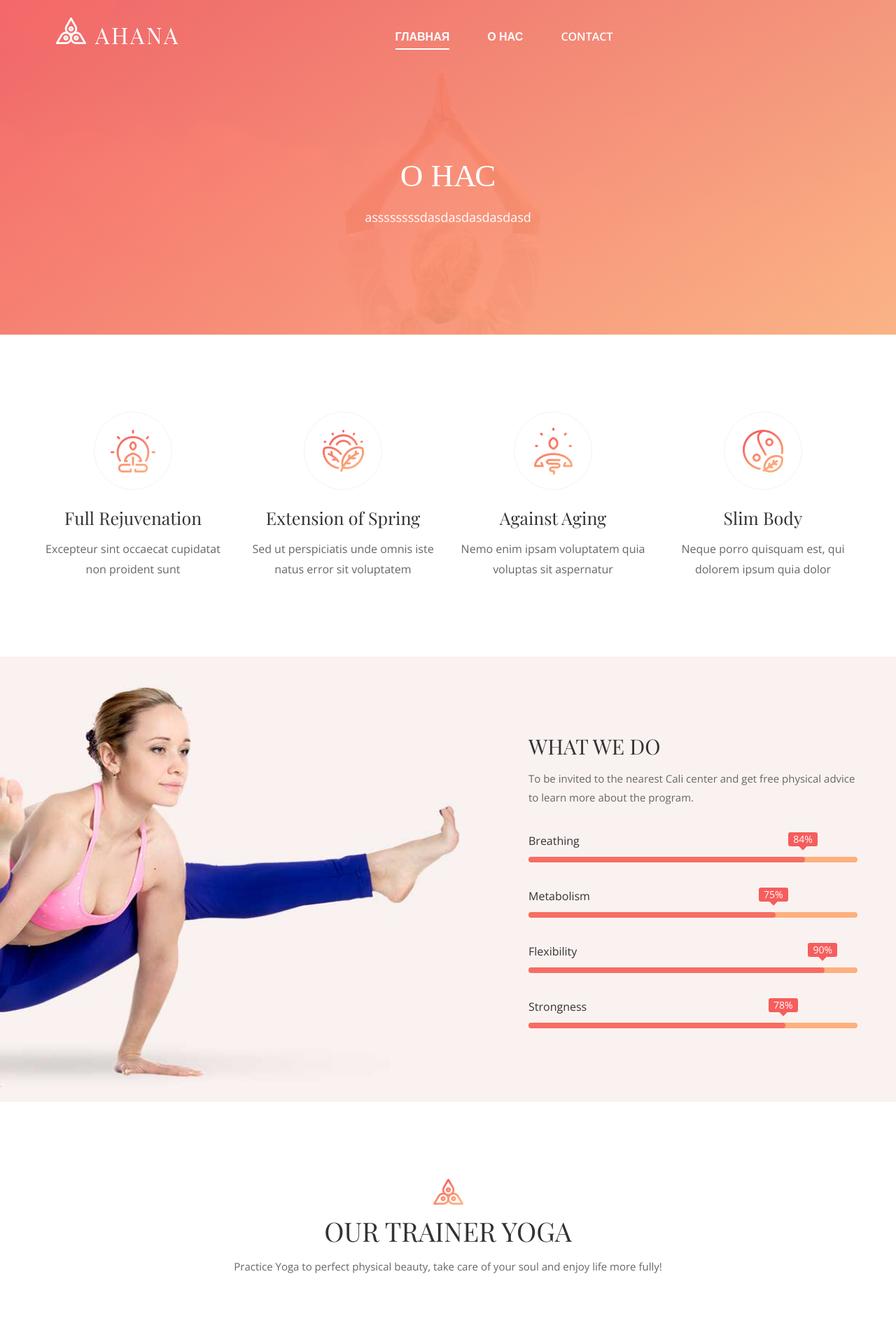
After one commit to Kudrat0777/yoga_orzu, a Django app: template templates/about/index.html in a window 1280 px wide. The commit adds this page. Shown: the top 1920 px of the page at 70% size. Run offline with Django 3.2, Linux system fonts and the light colour scheme; the template is opened without the code that fills it, so the values that code supplies are empty; some libraries are stand-ins or nearby versions; some web fonts are replaced.

Commit message:
selected the main html, added the about page

```diff
--- a/apps/main/urls.py
+++ b/apps/main/urls.py
@@ -4,5 +4,6 @@ from . import views
 app_name = 'main'
 
 urlpatterns = [
-    path('', views.HomePageView.as_view(), name='home_page')
+    path('', views.HomePageView.as_view(), name='home_page'),
+    path('about/', views.AboutPageView.as_view(), name='about_page')
 ]
--- a/apps/main/views.py
+++ b/apps/main/views.py
@@ -2,4 +2,8 @@ from django.views.generic import TemplateView
 
 
 class HomePageView(TemplateView):
-    template_name ='index.html'
+    template_name ='base.html'
+
+
+class AboutPageView(TemplateView):
+    template_name = 'about/index.html'
--- /dev/null
+++ b/templates/about/blog_section.html
@@ -0,0 +1,29 @@
+{% load static %}
+<section class="about-blog-section spad">
+    <div class="container">
+        <div class="section-title text-center">
+            <img src="{% static 'img/icons/logo-icon.png' %}" alt="">
+            <h2>Course benefits</h2>
+            <p>Practice Yoga to perfect physical beauty, take care of your soul and enjoy life more fully!</p>
+        </div>
+        <div class="row">
+            <div class="col-lg-4 col-md-6">
+                <div class="blog-item">
+                    <img src="{% static 'img/blog/1.jpg' %}" alt="">
+                    <div class="bi-text">
+                        <h2><a href="single-blog.html">Yoga for Slim Physique</a></h2>
+                        <p>Regular practice with breathing tech-niques in Yoga will help you get a toned body, this is the perfect choice</p>
+                    </div>
+                    <div class="bi-footer">
+                        <div class="bi-cata">Health & Beauty</div>
+                        <div class="bi-social">
+                            <a href="#"><i class="fa fa-facebook"></i></a>
+                            <a href="#"><i class="fa fa-instagram"></i></a>
+                            <a href="#"><i class="fa fa-twitter"></i></a>
+                        </div>
+                    </div>
+                </div>
+            </div>
+        </div>
+    </div>
+</section>
--- /dev/null
+++ b/templates/about/header_section.html
@@ -0,0 +1,11 @@
+{% load static %}
+<section class="page-top-section set-bg" data-setbg="{% static 'img/page-top-bg.jpg' %}">
+    <div class="container">
+        <div class="row">
+            <div class="col-lg-7 m-auto text-white">
+                <h2>О нас</h2>
+                <p>assssssssdasdasdasdasdasd</p>
+            </div>
+        </div>
+    </div>
+</section>
--- /dev/null
+++ b/templates/about/index.html
@@ -0,0 +1,24 @@
+{% extends 'base.html' %}
+{% load static %}
+
+{% block title %}
+	<title>О нас</title>
+{% endblock %}
+
+{% block body %}
+
+	{% include 'about/header_section.html' %}
+
+	{% include 'about/service_section.html' %}
+
+	{% include 'about/what_we_do.html' %}
+
+	{% include 'about/trainer_section.html'%}
+
+	{% include 'about/review_section.html' %}
+
+	{% include 'about/blog_section.html' %}
+
+{% endblock %}
+
+</html>
--- /dev/null
+++ b/templates/about/review_section.html
@@ -0,0 +1,21 @@
+{% load static %}
+<section class="review-section spad set-bg" data-setbg="{% static 'img/review-bg.jpg' %}">
+    <div class="container">
+        <div class="row">
+            <div class="col-lg-8 m-auto">
+                <div class="review-slider owl-carousel">
+                    <div class="review-item">
+                        <div class="ri-img">
+                            <img src="{% static 'img/classes/author/1.jpg' %}" alt="">
+                        </div>
+                        <div class="ri-text text-white">
+                            <p>On the other hand, we denounce with righteous indignation and dislike men who are so beguiled and demoralized by the charms of pleasure of the moment, so blinded by desire, that they cannot foresee the pain and trouble that are bound to ensue; and equal blame belongs to those who fail in their duty through weakness.</p>
+                            <h4>Denise Thomas</h4>
+                            <h6>Designer</h6>
+                        </div>
+                    </div>
+                </div>
+            </div>
+        </div>
+    </div>
+</section>
--- /dev/null
+++ b/templates/about/service_section.html
@@ -0,0 +1,51 @@
+{% load static %}
+<section class="service-section spad">
+    <div class="container">
+        <div class="row">
+            <div class="col-lg-3 col-sm-6">
+                <div class="about-item icon-box">
+                    <div class="ai-icon">
+                        <img src="{% static 'img/icons/about-1.png' %}" alt="">
+                    </div>
+                    <div class="ai-text">
+                        <h4>Full Rejuvenation</h4>
+                        <p>Excepteur sint occaecat cupidatat non proident sunt</p>
+                    </div>
+                </div>
+            </div>
+            <div class="col-lg-3 col-sm-6">
+                <div class="about-item icon-box">
+                    <div class="ai-icon">
+                        <img src="{% static 'img/icons/about-2.png' %}" alt="">
+                    </div>
+                    <div class="ai-text">
+                        <h4>Extension of Spring</h4>
+                        <p>Sed ut perspiciatis unde omnis iste natus error sit voluptatem</p>
+                    </div>
+                </div>
+            </div>
+            <div class="col-lg-3 col-sm-6">
+                <div class="about-item icon-box">
+                    <div class="ai-icon">
+                        <img src="{% static 'img/icons/about-3.png' %}" alt="">
+                    </div>
+                    <div class="ai-text">
+                        <h4>Against Aging</h4>
+                        <p>Nemo enim ipsam voluptatem quia voluptas sit aspernatur</p>
+                    </div>
+                </div>
+            </div>
+            <div class="col-lg-3 col-sm-6">
+                <div class="about-item icon-box">
+                    <div class="ai-icon">
+                        <img src="{% static 'img/icons/about-4.png' %}  " alt="">
+                    </div>
+                    <div class="ai-text">
+                        <h4>Slim Body</h4>
+                        <p>Neque porro quisquam est, qui dolorem ipsum quia dolor</p>
+                    </div>
+                </div>
+            </div>
+        </div>
+    </div>
+</section>
--- /dev/null
+++ b/templates/about/trainer_section.html
@@ -0,0 +1,30 @@
+{% load static %}
+<section class="trainer-section overflow-hidden spad">
+    <div class="container">
+        <div class="section-title text-center">
+            <img src="img/icons/logo-icon.png" alt="">
+            <h2>Our Trainer Yoga</h2>
+            <p>Practice Yoga to perfect physical beauty, take care of your soul and enjoy life more fully!</p>
+        </div>
+        <div class="trainer-slider owl-carousel">
+            <div class="ts-item">
+                <div class="trainer-item">
+                    <div class="ti-img">
+                        <img src="{% static 'img/trainer/1.png' %}" alt="">
+                    </div>
+                    <div class="ti-text">
+                        <h4>Lori Kennedy</h4>
+                        <h6>Yoga Trainer</h6>
+                        <p>Yoga & Therapy Certificate of Uttarakhand University Sanskrit</p>
+                        <div class="ti-social">
+                            <a href="#"><i class="fa fa-facebook"></i></a>
+                            <a href="#"><i class="fa fa-instagram"></i></a>
+                            <a href="#"><i class="fa fa-twitter"></i></a>
+                            <a href="#"><i class="fa fa-linkedin"></i></a>
+                        </div>
+                    </div>
+                </div>
+            </div>
+        </div>
+    </div>
+</section>
--- /dev/null
+++ b/templates/about/what_we_do.html
@@ -0,0 +1,29 @@
+{% load static %}
+<section class="wwd-section spad set-bg" data-setbg="{% static 'img/wwd-bg.jpg' %}">
+    <div class="container">
+        <div class="row">
+            <div class="col-xl-6 col-lg-7 ml-auto">
+                <div class="wwd-text">
+                    <h3>What we do</h3>
+                    <p>To be invited to the nearest Cali center and get free physical advice to learn more about the program.</p>
+                    <div class="single-progress-item">
+                        <p>Breathing</p>
+                        <div class="progress-bar-style" data-progress="84"  data-bgcolor="#f76d63"></div>
+                    </div>
+                    <div class="single-progress-item">
+                        <p>Metabolism</p>
+                        <div class="progress-bar-style" data-progress="75"  data-bgcolor="#f76d63"></div>
+                    </div>
+                    <div class="single-progress-item">
+                        <p>Flexibility</p>
+                        <div class="progress-bar-style" data-progress="90"  data-bgcolor="#f76d63"></div>
+                    </div>
+                    <div class="single-progress-item">
+                        <p>Strongness</p>
+                        <div class="progress-bar-style" data-progress="78"  data-bgcolor="#f76d63"></div>
+                    </div>
+                </div>
+            </div>
+        </div>
+    </div>
+</section>
--- a/templates/index.html
+++ b/templates/base.html
@@ -1,70 +1,21 @@
 {% load static %}
 <!DOCTYPE html>
-<html lang="zxx">
+<html lang="en">
 <head>
-	<title>Yoga Orzu</title>
-	<meta charset="UTF-8">
-	<meta name="description" content="Ahana Yoga HTML Template">
-	<meta name="keywords" content="yoga, html">
-	<meta name="viewport" content="width=device-width, initial-scale=1.0">
-	<!-- Stylesheets -->
-	<link rel="stylesheet" href="{% static 'css/bootstrap.min.css' %}"/>
-	<link rel="stylesheet" href="{% static 'css/font-awesome.min.css' %}"/>
-	<link rel="stylesheet" href="{% static 'css/owl.carousel.min.css' %} "/>
-	<link rel="stylesheet" href="{% static 'css/nice-select.css' %}"/>
-	<link rel="stylesheet" href="{% static 'css/magnific-popup.css' %}"/>
-	<link rel="stylesheet" href="{% static 'css/slicknav.min.css' %}"/>
-	<link rel="stylesheet" href="{% static 'css/animate.css' %}"/>
+	{% block title %}
+		<title>Yoga Orzu</title>
+	{% endblock %}
 
-	<link rel="stylesheet" href="{% static 'css/style.css' %}"/>
+	{% include 'includes/head.html' %}
+</head>
 
-</head>
 <body>
-	<!-- Page Preloder -->
 	<div id="preloder">
 		<div class="loader"></div>
 	</div>
+	{% include 'includes/header.html'%}
 
-	<!-- Header Section -->
-	<header class="header-section">
-		<div class="header-bottom">
-			<a href="index.html" class="site-logo">
-				<img src="{% static 'img/logo.png' %}" alt="">
-			</a>
-			<div class="container">
-				<ul class="main-menu">
-					<li><a href="index.html" class="active">Главная</a></li>
-					<li><a href="about.html">О нас</a></li>
-					<li><a href="classes.html">Classes</a>
-						<ul class="sub-menu">
-							<li><a href="classes.html">Our Claasses</a></li>
-							<li><a href="classes-details.html">Claasses Details</a></li>
-						</ul>
-					</li>
-					<li><a href="trainer.html">trainers</a>
-						<ul class="sub-menu">
-							<li><a href="trainer.html">Our Trainers</a></li>
-							<li><a href="trainer-details.html">Trainers Details</a></li>
-						</ul>
-					</li>
-					<li><a href="events.html">events</a>
-						<ul class="sub-menu">
-							<li><a href="events.html">Our Events</a></li>
-							<li><a href="event-details.html">Events Details</a></li>
-						</ul>
-					</li>
-					<li><a href="blog.html">Blog</a>
-						<ul class="sub-menu">
-							<li><a href="blog.html">Our Blog</a></li>
-							<li><a href="single-blog.html">Blog Details</a></li>
-						</ul>
-					</li>
-					<li><a href="contact.html">Contact</a></li>
-				</ul>
-			</div>
-		</div>
-	</header>
-	<!-- Header Section end -->
+	{% block body %}
 
 	<!-- Hero Section -->
 	<section class="hero-section">
--- /dev/null
+++ b/templates/includes/footer.html
@@ -0,0 +1,63 @@
+{% load static %}
+<footer class="footer-section">
+    <div class="container">
+        <div class="row">
+            <div class="col-lg-3 col-sm-6">
+                <div class="footer-widget">
+                    <div class="about-widget">
+                        <img src="{% static 'img/logo-3.png' %}" alt="">
+                        <p>Lorem ipsum dolor sit amet, consec-tetur adipiscing elit sed.</p>
+                        <ul>
+                            <li><i class="material-icons">phone</i>(965) 436 3274</li>
+                            <li><i class="material-icons">email</i>ahana.yoga@gmail.com</li>
+                            <li><i class="material-icons">map</i>184 Main Collins Street</li>
+                        </ul>
+                    </div>
+                </div>
+            </div>
+            <div class="col-lg-3 col-sm-6">
+                <div class="footer-widget pl-0 pl-lg-5">
+                    <h2 class="fw-title">Company</h2>
+                    <ul>
+                        <li><a href="#">Online Education</a></li>
+                        <li><a href="#">Gallery</a></li>
+                        <li><a href="#">Special Issues</a></li>
+                        <li><a href="#">Privacy Policy</a></li>
+                        <li><a href="#">Contact Us</a></li>
+                    </ul>
+                </div>
+            </div>
+            <div class="col-lg-2 col-sm-6">
+                <div class="footer-widget">
+                    <h2 class="fw-title">About Us</h2>
+                    <ul>
+                        <li><a href="#">Our Vision</a></li>
+                        <li><a href="#">Our Mission</a></li>
+                        <li><a href="#">Meet The Team</a></li>
+                        <li><a href="#">Introduce</a></li>
+                        <li><a href="#">Customer Service</a></li>
+                    </ul>
+                </div>
+            </div>
+            <div class="col-lg-4 col-sm-6">
+                <div class="footer-widget pl-0 pl-lg-5">
+                    <h2 class="fw-title">Open time</h2>
+                    <ul>
+                        <li><i class="material-icons">alarm_on</i>Mon - Fri:  6:30am - 07:45pm</li>
+                        <li><i class="material-icons">alarm_on</i>Sat - Sun:  8:30am - 05:45pm</li>
+                    </ul>
+                    <form class="infor-form">
+                        <input type="text" placeholder="Your Email">
+                        <button><img src="{% static 'img/icons/send.png' %}" alt=""></button>
+                    </form>
+                </div>
+            </div>
+        </div>
+        <div class="footer-bottom">
+            <div class="row">
+                <div class="col-md-4">
+                </div>
+            </div>
+        </div>
+    </div>
+</footer>
--- /dev/null
+++ b/templates/includes/head.html
@@ -0,0 +1,13 @@
+{% load static %}
+<meta charset="UTF-8">
+<meta name="description" content="Ahana Yoga HTML Template">
+<meta name="keywords" content="yoga, html">
+<meta name="viewport" content="width=device-width, initial-scale=1.0">
+<link rel="stylesheet" href="{% static 'css/bootstrap.min.css' %}"/>
+<link rel="stylesheet" href="{% static 'css/font-awesome.min.css' %}"/>
+<link rel="stylesheet" href="{% static 'css/owl.carousel.min.css' %} "/>
+<link rel="stylesheet" href="{% static 'css/nice-select.css' %}"/>
+<link rel="stylesheet" href="{% static 'css/magnific-popup.css' %}"/>
+<link rel="stylesheet" href="{% static 'css/slicknav.min.css' %}"/>
+<link rel="stylesheet" href="{% static 'css/animate.css' %}"/>
+<link rel="stylesheet" href="{% static 'css/style.css' %}"/>
--- /dev/null
+++ b/templates/includes/header.html
@@ -0,0 +1,39 @@
+{% load static %}
+<header class="header-section">
+    <div class="header-bottom">
+        <a href="index.html" class="site-logo">
+            <img src="{% static 'img/logo.png' %}" alt="">
+        </a>
+        <div class="container">
+            <ul class="main-menu">
+                <li><a href="{% url 'main:home_page'%}" class="active">Главная</a></li>
+                <li><a href="{% url 'main:about_page'%}">О нас</a></li>
+                {% comment %} <li><a href="classes.html">Classes</a>
+                    <ul class="sub-menu">
+                        <li><a href="classes.html">Our Claasses</a></li>
+                        <li><a href="classes-details.html">Claasses Details</a></li>
+                    </ul>
+                </li>
+                <li><a href="trainer.html">trainers</a>
+                    <ul class="sub-menu">
+                        <li><a href="trainer.html">Our Trainers</a></li>
+                        <li><a href="trainer-details.html">Trainers Details</a></li>
+                    </ul>
+                </li>
+                <li><a href="events.html">events</a>
+                    <ul class="sub-menu">
+                        <li><a href="events.html">Our Events</a></li>
+                        <li><a href="event-details.html">Events Details</a></li>
+                    </ul>
+                </li>
+                <li><a href="blog.html">Blog</a>
+                    <ul class="sub-menu">
+                        <li><a href="blog.html">Our Blog</a></li>
+                        <li><a href="single-blog.html">Blog Details</a></li>
+                    </ul>
+                </li> {% endcomment %}
+                <li><a href="contact.html">Contact</a></li>
+            </ul>
+        </div>
+    </div>
+</header>
--- /dev/null
+++ b/templates/includes/scripts.html
@@ -0,0 +1,9 @@
+{% load static %}
+<script src="{% static 'js/vendor/jquery-3.2.1.min.js' %}"></script>
+<script src="{% static 'js/bootstrap.min.js' %}"></script>
+<script src="{% static 'js/jquery.slicknav.min.js' %}"></script>
+<script src="{% static 'js/owl.carousel.min.js' %}"></script>
+<script src="{% static 'js/jquery.nice-select.min.js' %}"></script>
+<script src="{% static 'js/jquery-ui.min.js' %}"></script>
+<script src="{% static 'js/jquery.magnific-popup.min.js' %}"></script>
+<script src="{% static 'js/main.js' %}"></script>
```
Also changed, not shown: other parts of templates/base.html (+6 -99 lines).
